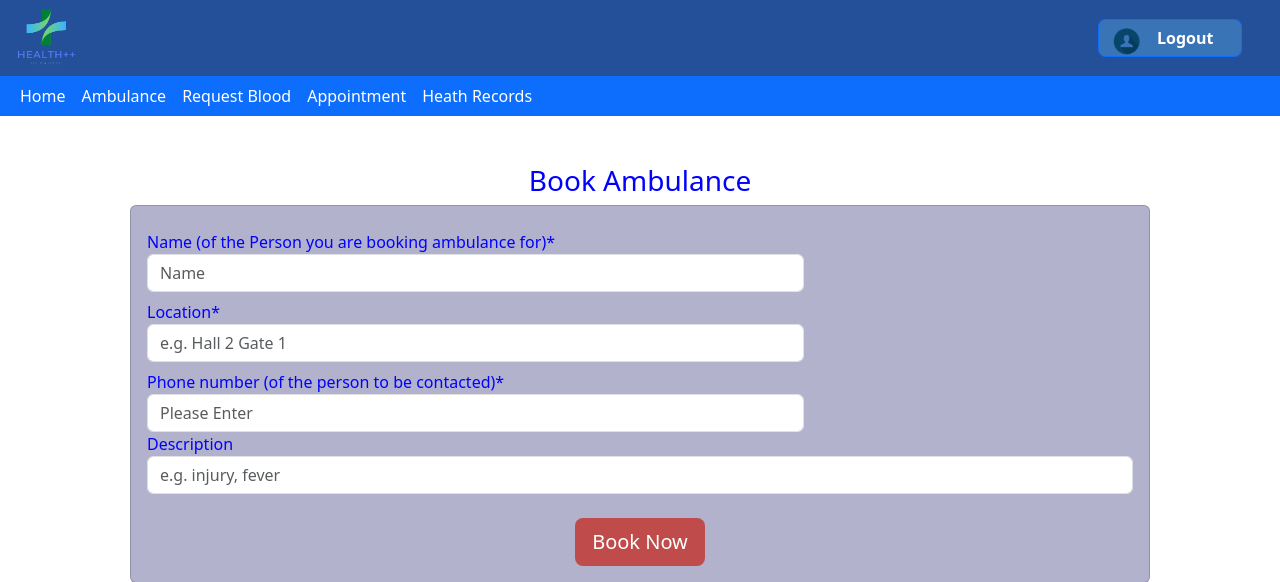
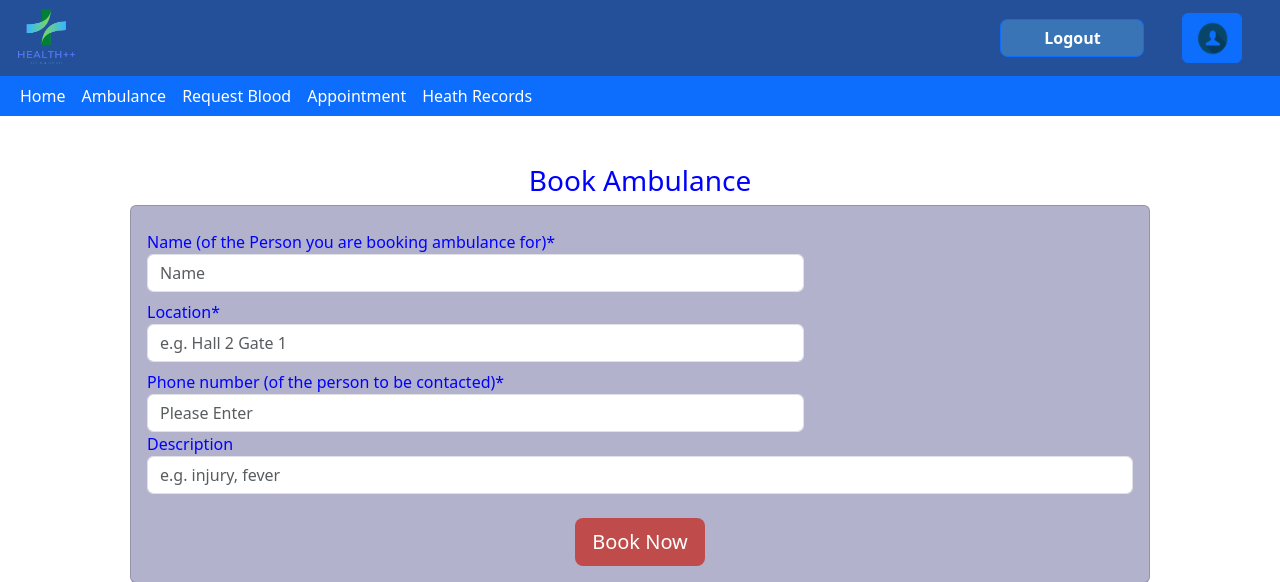
Before and after one commit to AnujSinghal21/Starbugs, a Django app: page /ambulance/ in a window 1280 px wide. Shown: the top 582 px of the page. Run offline with Django 4.2, Linux system fonts and the light colour scheme; a user stored in the database is signed in; data comes from the database, SQL or seed files in the repository; both versions use the stored data as it was after the commit.

Commit message:
User Profile Integrated

```diff
--- a/HCapp/health/templates/health/base.html
+++ b/HCapp/health/templates/health/base.html
@@ -18,6 +18,7 @@
             background-repeat: no-repeat;
             margin-top:5mm;
             border-radius: 2mm;
+            margin-left: 5mm;
             margin-right: 10mm;
             font-weight: bold;
             width: 9em;
@@ -45,15 +46,21 @@
                     alt="App logo"
                 />
             </a>
-            <a id="usersign" href="{% url 'logoutUser' %}" class="btn btn-primary">
-                <img
+            <div style="display: flex; justify-content: flex-end; flex-direction: row;">
+                <a id="usersign" href="{% url 'logoutUser' %}" class="btn btn-primary">
+                    <div class="text-white">Logout</div>
+                </a>
+
+                <a href="{%url 'show_profile' %}">
+                    <img
+                    class="btn btn-primary"
                     id="image"
                     src="{% static 'health/images/common/user_logo.png'%}"
-                    style='width: 30px; height: 30px;'
+                    style='width: 60px; height: 50px; margin-top:13px; margin-right:10mm;'
                     alt="user icon"
-                />
-                <div class="text-white">Logout</div>
-            </a>
+                    />
+                </a>
+            </div>
         </div>
     </div>
 
--- a/HCapp/members/templates/Signing/profile.html
+++ b/HCapp/members/templates/Signing/profile.html
@@ -45,7 +45,7 @@ margin-left: 50px;
     <div class="card">
         <p><strong>Username:</strong> {{user.username}} </p>
         <p><strong>Email:</strong> {{user.email}}</p>
-        <p><strong>Contact:</strong> Number</p>
+        <p><strong>Contact:</strong> {{user.account.ContactNo}}</p>
         <p><strong>Role:</strong> {{user.account.Role}}</p>
         <p><strong>Blood Group:</strong> {{user.account.BloodG}} </p>
     </div>
```
Also changed, not shown: HCapp/db.sqlite3.
